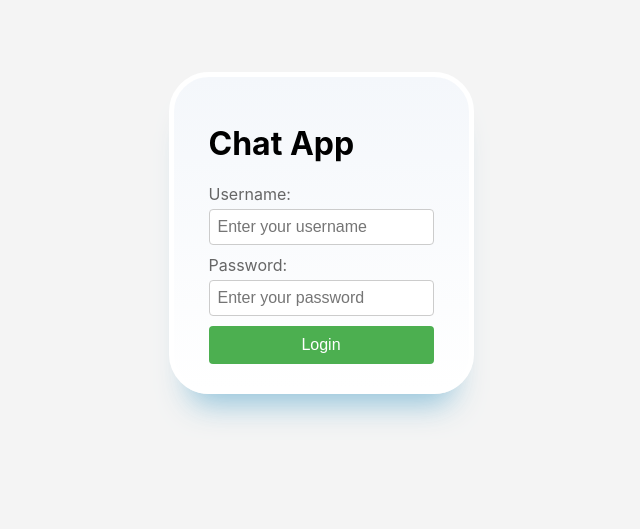
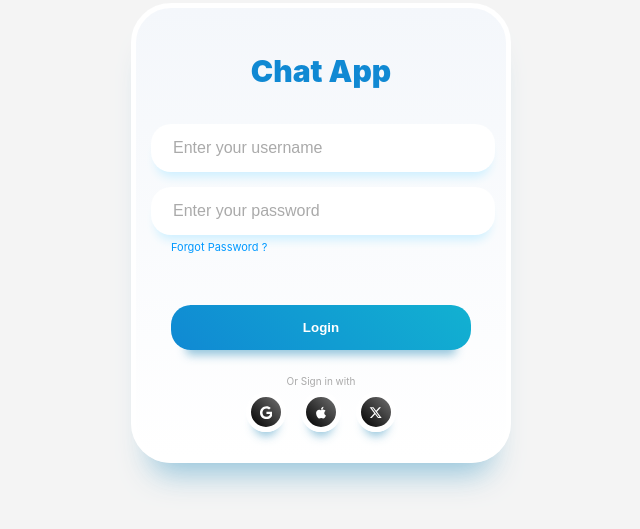
Before and after one commit to M0H1K4/Real-time-Chat, a React (Create React App) app in the folder front-end/: page / in a window 1280 px wide. Shown: the part 167-696 px from the top of the page, without its empty margins (319-959 px from the left). Built offline with nearby package versions, Linux system fonts and the light colour scheme.

Commit message:
deploying react

```diff
--- a/front-end/package.json
+++ b/front-end/package.json
@@ -1,4 +1,5 @@
 {
+  "homepage": "https://github.com/M0H1K4/Real-time-Chat.git",
   "name": "front-end",
   "version": "0.1.0",
   "private": true,
@@ -15,6 +16,8 @@
   },
   "scripts": {
     "start": "react-scripts start",
+    "predeploy": "npm run build",
+    "deploy": "gh-pages -d build",
     "build": "react-scripts build",
     "test": "react-scripts test",
     "eject": "react-scripts eject"
@@ -36,5 +39,8 @@
       "last 1 firefox version",
       "last 1 safari version"
     ]
+  },
+  "devDependencies": {
+    "gh-pages": "^6.1.1"
   }
 }
--- a/front-end/src/App.css
+++ b/front-end/src/App.css
@@ -10,7 +10,8 @@
 }
 
 .app-container {
-  max-width: 350px;
+  width: 300px;
+  height: 400px;
   background: #f8f9fd;
   background: linear-gradient(
     0deg,
@@ -23,11 +24,39 @@
   box-shadow: rgba(133, 189, 215, 0.8784313725) 0px 30px 30px -20px;
   margin: 20px;
 }
+.heading {
+  text-align: center;
+  font-weight: 900;
+  font-size: 30px;
+  color: rgb(16, 137, 211);
+}
+.form {
+  margin-top: 20px;
+}
 
-.app-form {
-  display: flex;
-  flex-direction: column;
-  gap: 10px;
+.form .input {
+  width: 100%;
+  background: white;
+  border: none;
+  padding: 15px 20px;
+  border-radius: 20px;
+  margin-top: 15px;
+  box-shadow: #cff0ff 0px 10px 10px -5px;
+  border-inline: 2px solid transparent;
+  margin-left: -20px;
+}
+
+.form .input::-moz-placeholder {
+  color: rgb(170, 170, 170);
+}
+
+.form .input::placeholder {
+  color: rgb(170, 170, 170);
+}
+
+.form .input:focus {
+  outline: none;
+  border-inline: 2px solid #12b1d1;
 }
 
 .form-group {
@@ -47,12 +76,92 @@
   border-radius: 4px;
 }
 
+.form .app-btn:hover {
+  transform: scale(1.03);
+  box-shadow: rgba(133, 189, 215, 0.8784313725) 0px 23px 10px -20px;
+}
+
+.form .app-btn:active {
+  transform: scale(0.95);
+  box-shadow: rgba(133, 189, 215, 0.8784313725) 0px 15px 10px -10px;
+}
 .app-btn {
-  padding: 10px;
-  background-color: #4caf50;
-  color: #fff;
-  font-size: 16px;
+  cursor: pointer;
+  display: block;
+  width: 100%;
+  font-weight: bold;
+  background: linear-gradient(
+    45deg,
+    rgb(16, 137, 211) 0%,
+    rgb(18, 177, 209) 100%
+  );
+  color: white;
+  padding-block: 15px;
+  margin: 20px auto;
+  border-radius: 20px;
+  box-shadow: rgba(133, 189, 215, 0.8784313725) 0px 20px 10px -15px;
   border: none;
-  border-radius: 4px;
-  cursor: pointer;
+  transition: all 0.2s ease-in-out;
+  margin-top: 50px;
 }
+.form .forgot-password a {
+  font-size: 11px;
+  color: #0099ff;
+  text-decoration: none;
+}
+.social-account-container {
+  margin-top: 25px;
+}
+
+.social-account-container .title {
+  display: block;
+  text-align: center;
+  font-size: 10px;
+  color: rgb(170, 170, 170);
+}
+
+.social-account-container .social-accounts {
+  width: 100%;
+  display: flex;
+  justify-content: center;
+  gap: 15px;
+  margin-top: 5px;
+}
+
+.social-account-container .social-accounts .social-button {
+  background: linear-gradient(45deg, rgb(0, 0, 0) 0%, rgb(112, 112, 112) 100%);
+  border: 5px solid white;
+  padding: 5px;
+  border-radius: 50%;
+  width: 40px;
+  aspect-ratio: 1;
+  display: grid;
+  place-content: center;
+  box-shadow: rgba(133, 189, 215, 0.8784313725) 0px 12px 10px -8px;
+  transition: all 0.2s ease-in-out;
+}
+
+.social-account-container .social-accounts .social-button .svg {
+  fill: white;
+  margin: auto;
+}
+
+.social-account-container .social-accounts .social-button:hover {
+  transform: scale(1.2);
+}
+
+.social-account-container .social-accounts .social-button:active {
+  transform: scale(0.9);
+}
+
+.agreement {
+  display: block;
+  text-align: center;
+  margin-top: 15px;
+}
+
+.agreement a {
+  text-decoration: none;
+  color: #0099ff;
+  font-size: 9px;
+}
--- a/front-end/src/components/signUp.js
+++ b/front-end/src/components/signUp.js
@@ -2,6 +2,7 @@
 import { useState } from "react";
 import NewPage from "./newPage";
 import { BrowserRouter as Router, Route, Routes } from "react-router-dom";
+import SocialAcc from "./socialAcc";
 
 export default function SignUp() {
   const [username, setUsername] = useState("");
@@ -23,11 +24,11 @@
           path="/"
           element={
             <div className="app-container">
-              <h1>Chat App</h1>
-              <form className="app-form">
+              <h1 className="heading">Chat App</h1>
+              <form className="form">
                 <div className="form-group">
-                  <label htmlFor="username">Username:</label>
                   <input
+                    className="input"
                     value={username}
                     type="text"
                     id="username"
@@ -37,8 +38,8 @@
                   />
                 </div>
                 <div className="form-group">
-                  <label htmlFor="password">Password:</label>
                   <input
+                    className="input"
                     value={password}
                     type="password"
                     id="password"
@@ -47,10 +48,19 @@
                     onChange={(e) => setPassword(e.target.value)}
                   />
                 </div>
+                <span className="forgot-password">
+                  <a
+                    href="https://www.youtube.com/watch?v=vIklNRKQ1l0"
+                    target="_blank"
+                  >
+                    Forgot Password ?
+                  </a>
+                </span>
                 <button type="button" className="app-btn" onClick={newDiv}>
                   Login
                 </button>
               </form>
+              <SocialAcc />
             </div>
           }
         />
--- /dev/null
+++ b/front-end/src/components/socialAcc.js
@@ -0,0 +1,41 @@
+import React from "react";
+
+export default function socialAcc() {
+  return (
+    <div className="social-account-container">
+      <span className="title">Or Sign in with</span>
+      <div className="social-accounts">
+        <button className="social-button google">
+          <svg
+            className="svg"
+            xmlns="http://www.w3.org/2000/svg"
+            height="1em"
+            viewBox="0 0 488 512"
+          >
+            <path d="M488 261.8C488 403.3 391.1 504 248 504 110.8 504 0 393.2 0 256S110.8 8 248 8c66.8 0 123 24.5 166.3 64.9l-67.5 64.9C258.5 52.6 94.3 116.6 94.3 256c0 86.5 69.1 156.6 153.7 156.6 98.2 0 135-70.4 140.8-106.9H248v-85.3h236.1c2.3 12.7 3.9 24.9 3.9 41.4z"></path>
+          </svg>
+        </button>
+        <button className="social-button apple">
+          <svg
+            className="svg"
+            xmlns="http://www.w3.org/2000/svg"
+            height="1em"
+            viewBox="0 0 384 512"
+          >
+            <path d="M318.7 268.7c-.2-36.7 16.4-64.4 50-84.8-18.8-26.9-47.2-41.7-84.7-44.6-35.5-2.8-74.3 20.7-88.5 20.7-15 0-49.4-19.7-76.4-19.7C63.3 141.2 4 184.8 4 273.5q0 39.3 14.4 81.2c12.8 36.7 59 126.7 107.2 125.2 25.2-.6 43-17.9 75.8-17.9 31.8 0 48.3 17.9 76.4 17.9 48.6-.7 90.4-82.5 102.6-119.3-65.2-30.7-61.7-90-61.7-91.9zm-56.6-164.2c27.3-32.4 24.8-61.9 24-72.5-24.1 1.4-52 16.4-67.9 34.9-17.5 19.8-27.8 44.3-25.6 71.9 26.1 2 49.9-11.4 69.5-34.3z"></path>
+          </svg>
+        </button>
+        <button className="social-button twitter">
+          <svg
+            className="svg"
+            xmlns="http://www.w3.org/2000/svg"
+            height="1em"
+            viewBox="0 0 512 512"
+          >
+            <path d="M389.2 48h70.6L305.6 224.2 487 464H345L233.7 318.6 106.5 464H35.8L200.7 275.5 26.8 48H172.4L272.9 180.9 389.2 48zM364.4 421.8h39.1L151.1 88h-42L364.4 421.8z"></path>
+          </svg>
+        </button>
+      </div>
+    </div>
+  );
+}
```
Also changed, not shown: 1 other file (tests, documents, lock files or other folders).
